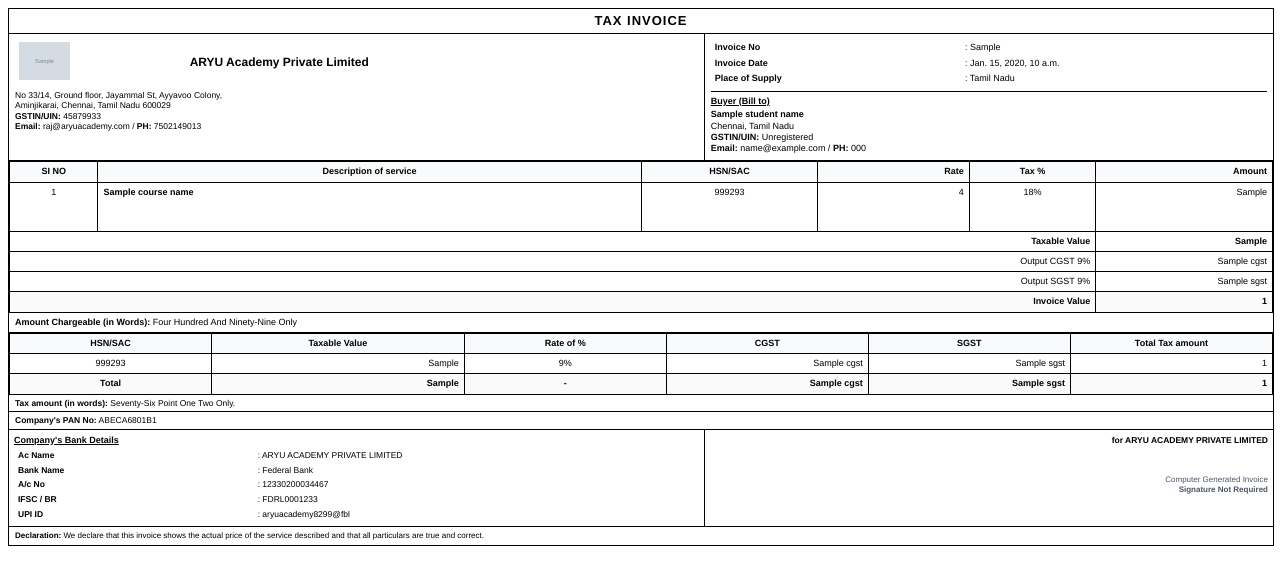
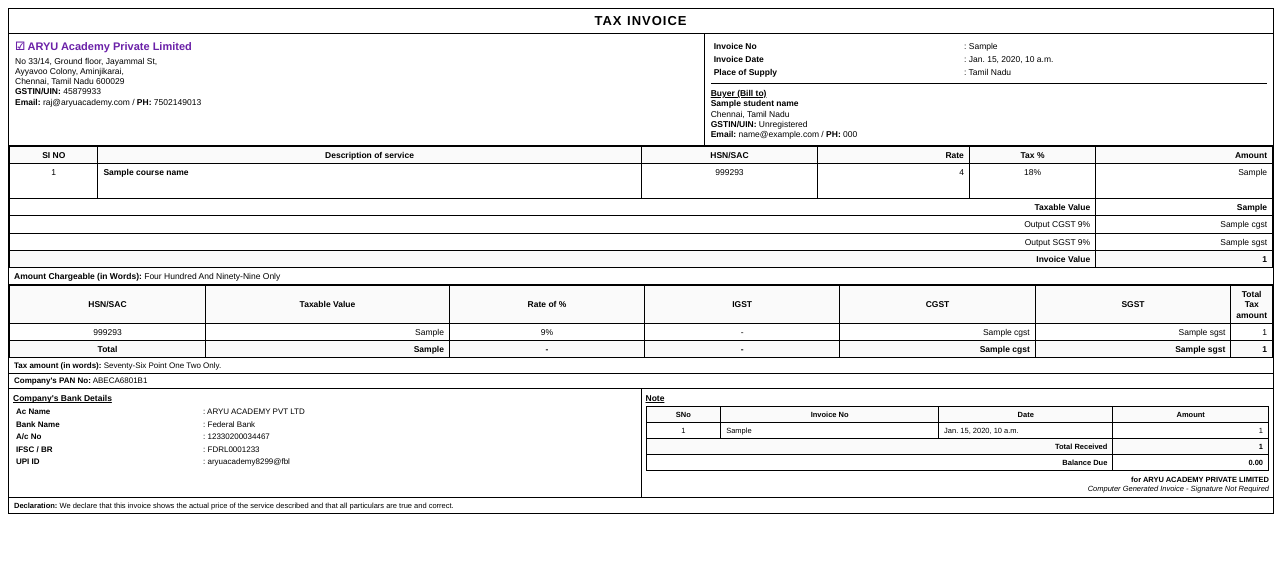
Before and after one commit to aryuenterprises/ay-lms-python-L, a Django app: template Aryu/payments/templates/invoices/invoice_pdf.html in a window 1280 px wide. Shown: the top 585 px of the page. Run offline with Django 5.2, Linux system fonts and the light colour scheme; the template is opened without the code that fills it: most values are stand-ins (such as "Sample title", 1, 10 or a date in 2020); grey boxes marked "Sample" are stand-in pictures.

Commit message:
Restore original full-ledger tax invoice template with payment breakdown table

```diff
--- a/Aryu/payments/templates/invoices/invoice_pdf.html
+++ b/Aryu/payments/templates/invoices/invoice_pdf.html
@@ -9,9 +9,9 @@
     }
     body {
         font-family: Helvetica, Arial, sans-serif;
-        font-size: 9px;
+        font-size: 8.5px;
         color: #000000;
-        line-height: 1.25;
+        line-height: 1.2;
     }
     .outer-border {
         border: 1.5px solid #000000;
@@ -31,25 +31,16 @@
     }
     .bordered td, .bordered th {
         border: 1px solid #000000;
-        padding: 4px 5px;
+        padding: 3px 5px;
     }
     .no-border td {
         border: none;
-        padding: 2px 4px;
-    }
-    .company-logo {
-        height: 38px;
-        width: auto;
-    }
-    .company-name {
-        font-size: 12px;
-        font-weight: bold;
-        color: #000000;
+        padding: 1.5px 3px;
     }
     .b-bottom { border-bottom: 1px solid #000000; }
     .b-right { border-right: 1px solid #000000; }
     .b-top { border-top: 1px solid #000000; }
-    .bg-light { background-color: #F8FAFC; }
+    .b-left { border-left: 1px solid #000000; }
     .bold { font-weight: bold; }
     .text-center { text-align: center; }
     .text-right { text-align: right; }
@@ -59,39 +50,29 @@
 <div class="outer-border">
     <div class="title-banner">TAX INVOICE</div>
 
-    <!-- Top Section: Company Info & Invoice Metadata -->
+    <!-- Top Section -->
     <table>
         <tr>
             <td width="55%" class="b-bottom b-right" style="padding: 6px;" valign="top">
-                <table class="no-border">
-                    <tr>
-                        <td width="25%" valign="middle">
-                            {% if logo_path %}
-                            <img src="{{ logo_path }}" class="company-logo" />
-                            {% else %}
-                            <span class="company-name" style="color: #6B21A8;">ARYU</span>
-                            {% endif %}
-                        </td>
-                        <td width="75%" valign="middle">
-                            <span class="company-name">ARYU Academy Private Limited</span>
-                        </td>
-                    </tr>
-                </table>
-                <div style="margin-top: 4px; font-size: 8.5px;">
-                    No 33/14, Ground floor, Jayammal St, Ayyavoo Colony,<br/>
-                    Aminjikarai, Chennai, Tamil Nadu 600029<br/>
+                <div style="font-size: 11px; font-weight: bold; color: #6B21A8; margin-bottom: 3px;">
+                    &#9745; ARYU Academy Private Limited
+                </div>
+                <div>
+                    No 33/14, Ground floor, Jayammal St,<br/>
+                    Ayyavoo Colony, Aminjikarai,<br/>
+                    Chennai, Tamil Nadu 600029<br/>
                     <strong>GSTIN/UIN:</strong> 45879933<br/>
                     <strong>Email:</strong> raj@aryuacademy.com / <strong>PH:</strong> 7502149013
                 </div>
             </td>
             <td width="45%" class="b-bottom" style="padding: 6px;" valign="top">
-                <table class="no-border" style="font-size: 9px;">
+                <table class="no-border">
                     <tr><td width="45%" class="bold">Invoice No</td><td>: {{ invoice_no }}</td></tr>
                     <tr><td class="bold">Invoice Date</td><td>: {{ invoice_date }}</td></tr>
                     <tr><td class="bold">Place of Supply</td><td>: {{ place_of_supply|default:"Tamil Nadu" }}</td></tr>
                 </table>
-                <div class="b-top" style="margin-top: 5px; padding-top: 4px;">
-                    <div class="bold" style="text-decoration: underline; margin-bottom: 2px;">Buyer (Bill to)</div>
+                <div class="b-top" style="margin-top: 4px; padding-top: 4px;">
+                    <div class="bold" style="text-decoration: underline;">Buyer (Bill to)</div>
                     <strong>{{ student_name }}</strong><br/>
                     Chennai, Tamil Nadu<br/>
                     <strong>GSTIN/UIN:</strong> Unregistered<br/>
@@ -101,10 +82,10 @@
         </tr>
     </table>
 
-    <!-- Items Table -->
+    <!-- Line Items Table -->
     <table class="bordered">
         <thead>
-            <tr class="bg-light">
+            <tr style="background-color: #FAFAFA;">
                 <th width="7%" class="text-center">SI NO</th>
                 <th width="43%">Description of service</th>
                 <th width="14%" class="text-center">HSN/SAC</th>
@@ -115,7 +96,7 @@
         </thead>
         <tbody>
             <tr>
-                <td class="text-center" height="40" valign="top">1</td>
+                <td class="text-center" height="28" valign="top">1</td>
                 <td valign="top"><strong>{{ course_name }}</strong></td>
                 <td class="text-center" valign="top">{{ hsn_sac|default:"999293" }}</td>
                 <td class="text-right" valign="top">{{ rate }}</td>
@@ -134,25 +115,26 @@
                 <td colspan="5" class="text-right">Output SGST 9%</td>
                 <td class="text-right">{{ sgst }}</td>
             </tr>
-            <tr class="bg-light">
+            <tr style="background-color: #FAFAFA;">
                 <td colspan="5" class="text-right bold">Invoice Value</td>
                 <td class="text-right bold">{{ total_amount }}</td>
             </tr>
         </tbody>
     </table>
 
-    <!-- Amount In Words -->
-    <div class="b-bottom" style="padding: 4px 6px;">
+    <!-- Amount Chargeable -->
+    <div class="b-bottom" style="padding: 3px 5px;">
         <span class="bold">Amount Chargeable (in Words):</span> {{ amount_in_words|default:"Four Hundred And Ninety-Nine Only" }}
     </div>
 
-    <!-- Tax Breakdown Table -->
+    <!-- GST Table -->
     <table class="bordered">
         <thead>
-            <tr class="bg-light">
+            <tr style="background-color: #FAFAFA;">
                 <th width="16%">HSN/SAC</th>
                 <th width="20%">Taxable Value</th>
                 <th width="16%">Rate of %</th>
+                <th width="16%">IGST</th>
                 <th width="16%">CGST</th>
                 <th width="16%">SGST</th>
                 <th width="16%">Total Tax amount</th>
@@ -163,13 +145,15 @@
                 <td class="text-center">{{ hsn_sac|default:"999293" }}</td>
                 <td class="text-right">{{ taxable_value }}</td>
                 <td class="text-center">9%</td>
+                <td class="text-center">-</td>
                 <td class="text-right">{{ cgst }}</td>
                 <td class="text-right">{{ sgst }}</td>
                 <td class="text-right">{{ total_tax }}</td>
             </tr>
-            <tr class="bold bg-light">
+            <tr class="bold" style="background-color: #FAFAFA;">
                 <td class="text-center">Total</td>
                 <td class="text-right">{{ taxable_value }}</td>
+                <td class="text-center">-</td>
                 <td class="text-center">-</td>
                 <td class="text-right">{{ cgst }}</td>
                 <td class="text-right">{{ sgst }}</td>
@@ -178,39 +162,67 @@
         </tbody>
     </table>
 
-    <div class="b-bottom" style="padding: 3px 6px; font-size: 8.5px;">
+    <div class="b-bottom" style="padding: 2.5px 5px; font-size: 8px;">
         <span class="bold">Tax amount (in words):</span> {{ tax_in_words|default:"Seventy-Six Point One Two Only." }}
     </div>
 
-    <div class="b-bottom" style="padding: 3px 6px; font-size: 8.5px;">
+    <div class="b-bottom" style="padding: 2.5px 5px; font-size: 8px;">
         <span class="bold">Company's PAN No:</span> ABECA6801B1
     </div>
 
-    <!-- Bank Details & Declaration -->
+    <!-- Bottom Section with Ledger Note Table & Bank Details -->
     <table>
         <tr>
-            <td width="55%" class="b-right" style="padding: 5px;" valign="top">
+            <!-- Left: Bank Details -->
+            <td width="50%" class="b-right" style="padding: 4px;" valign="top">
                 <div class="bold" style="text-decoration: underline; margin-bottom: 2px;">Company's Bank Details</div>
-                <table class="no-border" style="font-size: 8.5px;">
-                    <tr><td width="35%" class="bold">Ac Name</td><td>: ARYU ACADEMY PRIVATE LIMITED</td></tr>
+                <table class="no-border" style="font-size: 8px;">
+                    <tr><td width="30%" class="bold">Ac Name</td><td>: ARYU ACADEMY PVT LTD</td></tr>
                     <tr><td class="bold">Bank Name</td><td>: Federal Bank</td></tr>
                     <tr><td class="bold">A/c No</td><td>: 12330200034467</td></tr>
                     <tr><td class="bold">IFSC / BR</td><td>: FDRL0001233</td></tr>
                     <tr><td class="bold">UPI ID</td><td>: aryuacademy8299@fbl</td></tr>
                 </table>
             </td>
-            <td width="45%" style="padding: 5px; text-align: right;" valign="top">
-                <div class="bold" style="font-size: 8.5px;">for ARYU ACADEMY PRIVATE LIMITED</div>
-                <div style="height: 30px;"></div>
-                <div style="font-size: 8px; color: #4A5568; text-align: right;">
-                    Computer Generated Invoice<br/>
-                    <strong>Signature Not Required</strong>
+
+            <!-- Right: Note / History Ledger Table -->
+            <td width="50%" style="padding: 4px;" valign="top">
+                <div class="bold" style="text-decoration: underline; margin-bottom: 2px;">Note</div>
+                <table class="bordered" style="font-size: 7.5px;">
+                    <thead>
+                        <tr style="background-color: #FAFAFA;">
+                            <th width="12%">SNo</th>
+                            <th width="35%">Invoice No</th>
+                            <th width="28%">Date</th>
+                            <th width="25%">Amount</th>
+                        </tr>
+                    </thead>
+                    <tbody>
+                        <tr>
+                            <td class="text-center">1</td>
+                            <td>{{ invoice_no }}</td>
+                            <td>{{ invoice_date }}</td>
+                            <td class="text-right">{{ total_amount }}</td>
+                        </tr>
+                        <tr class="bold" style="background-color: #FAFAFA;">
+                            <td colspan="3" class="text-right">Total Received</td>
+                            <td class="text-right">{{ total_amount }}</td>
+                        </tr>
+                        <tr class="bold">
+                            <td colspan="3" class="text-right">Balance Due</td>
+                            <td class="text-right">0.00</td>
+                        </tr>
+                    </tbody>
+                </table>
+                <div style="font-size: 7.5px; margin-top: 4px; text-align: right;">
+                    <strong>for ARYU ACADEMY PRIVATE LIMITED</strong><br/>
+                    <em>Computer Generated Invoice - Signature Not Required</em>
                 </div>
             </td>
         </tr>
     </table>
 
-    <div class="b-top" style="padding: 4px 6px; font-size: 8px;">
+    <div class="b-top" style="padding: 3px 5px; font-size: 7.5px;">
         <strong>Declaration:</strong> We declare that this invoice shows the actual price of the service described and that all particulars are true and correct.
     </div>
 </div>
```
